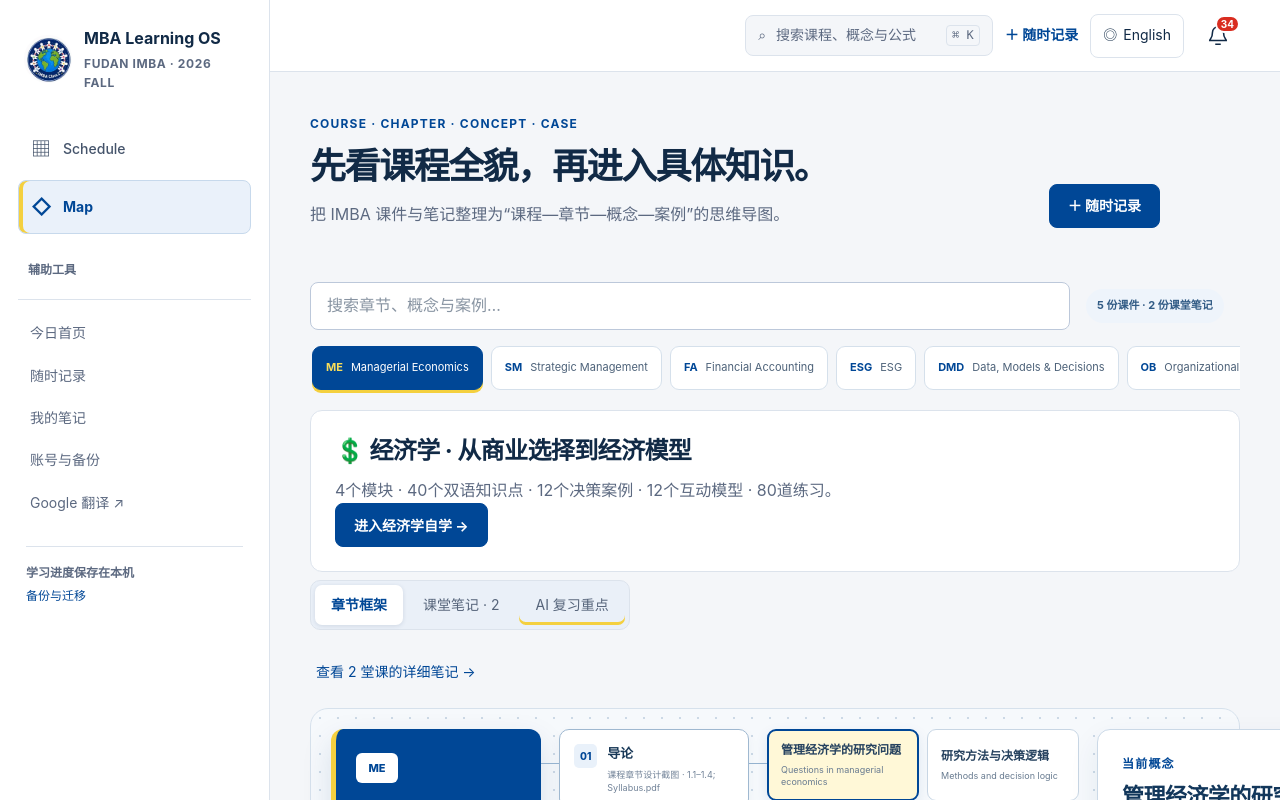
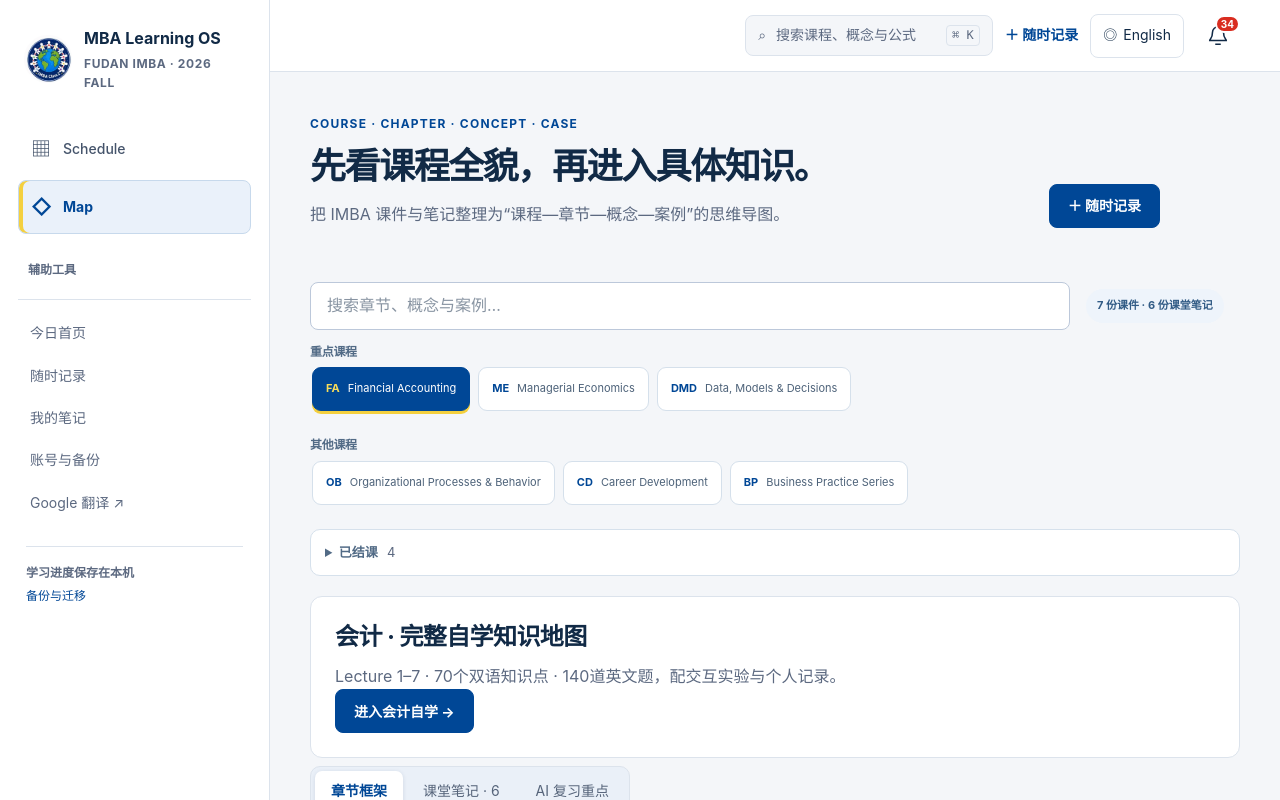
Before and after one commit to ClarafDu/MBA-Learning-OS, a Next.js app: page /map in a window 1280 px wide. Shown: the top 800 px of the page. Built offline with nearby package versions, Linux system fonts and the light colour scheme.

Commit message:
Prioritize active Map courses and group completed courses

```diff
--- a/app/compact.css
+++ b/app/compact.css
@@ -63,3 +63,10 @@
  .topic-links{gap:6px}
  .topic-links>a{padding:8px 10px;min-height:44px;font-size:12px}
 }
+.map-course-group h2{font-size:12px;color:#526b86;margin:14px 0 6px}
+.map-course-group .outline-course-tabs{margin-top:0;margin-bottom:12px}
+.map-completed-courses{margin:12px 0 20px;border:1px solid #d6e1ec;border-radius:10px;background:#fff}
+.map-completed-courses>summary{cursor:pointer;padding:12px 14px;font-size:13px;font-weight:700;color:#526b86;min-height:44px}
+.map-completed-courses>summary small{margin-left:6px;font-weight:400}
+.map-completed-courses .outline-course-tabs{padding:0 14px 12px;margin:0}
+@media(max-width:760px){.map-course-group,.map-completed-courses{display:none}}
--- a/app/components/KnowledgeMap.tsx
+++ b/app/components/KnowledgeMap.tsx
@@ -18,6 +18,11 @@ type Concept={id:string;titleZh:string;titleEn:string;summaryZh:string;summaryEn
 type Chapter={id:string;titleZh:string;titleEn:string;source:string;concepts:Concept[]};
 type CourseOutline={course:string;status:'ready'|'pending';sources:string[];chapters:Chapter[]};
 const outlines=outlineData as CourseOutline[];
+const priorityCourses=['financial-accounting','managerial-economics','data-models-decisions'];
+const completedCourses=['strategic-management','esg','chinese-modernization','business-english'];
+const focusCourses=priorityCourses.map(slug=>catalog.courses.find(item=>item.slug===slug)!);
+const otherCourses=catalog.courses.filter(item=>!priorityCourses.includes(item.slug)&&!completedCourses.includes(item.slug));
+const archivedCourses=completedCourses.map(slug=>catalog.courses.find(item=>item.slug===slug)!);
 
 export default function KnowledgeMap(){return <Suspense fallback={<p className="content">正在打开课程导图 / Loading course map…</p>}><MapQuery/></Suspense>;}
 
@@ -25,13 +30,14 @@ function MapQuery(){
  const params=useSearchParams();
  const requestedConcept=params.get('concept');
  const conceptCourse=outlines.find(item=>item.chapters.some(chapter=>chapter.concepts.some(concept=>concept.id===requestedConcept)))?.course;
- const course=catalog.courses.find(item=>item.slug===params.get('course'))?.slug||conceptCourse||catalog.courses[0].slug;
+ const course=catalog.courses.find(item=>item.slug===params.get('course'))?.slug||conceptCourse||priorityCourses[0];
  return <MindMap key={course+requestedConcept+params.get('lesson')+params.get('topic')} initialCourse={course} initialConcept={requestedConcept} initialLesson={params.get('lesson')} initialTopic={params.get('topic')}/>;
 }
 
 function MindMap({initialCourse,initialConcept,initialLesson,initialTopic}:{initialCourse:string;initialConcept:string|null;initialLesson:string|null;initialTopic:string|null}){
  const {language}=useLanguage(),en=language==='en';
  const [course,setCourse]=useState(initialCourse),[selected,setSelected]=useState(initialConcept||''),[query,setQuery]=useState('');
+ const [completedOpen,setCompletedOpen]=useState(completedCourses.includes(initialCourse));
  const [view,setView]=useState(initialLesson?'notes':'framework');
  const [lessonId,setLessonId]=useState(initialLesson||'');
  const lessons=notes.filter(item=>item.course===course).sort((a,b)=>b.date.localeCompare(a.date));
@@ -53,8 +59,8 @@ function MindMap({initialCourse,initialConcept,initialLesson,initialTopic}:{init
   ]);
  }).filter(item=>(item.title+' '+item.meta+' '+item.text).toLowerCase().includes(needle)).slice(0,10):[],[needle,en]);
 
- function chooseCourse(slug:string){setCourse(slug);setSelected('');setQuery('');setLessonId('');setView('framework');}
- function chooseResult(item:(typeof results)[number]){setView('framework');setCourse(item.course);const target=outlines.find(entry=>entry.course===item.course)!;setSelected(item.kind==='concept'?item.id:target.chapters.find(chapter=>chapter.id===item.id)?.concepts[0]?.id||'');setQuery('');}
+ function chooseCourse(slug:string){setCourse(slug);if(completedCourses.includes(slug))setCompletedOpen(true);setSelected('');setQuery('');setLessonId('');setView('framework');}
+ function chooseResult(item:(typeof results)[number]){setView('framework');setCourse(item.course);if(completedCourses.includes(item.course))setCompletedOpen(true);const target=outlines.find(entry=>entry.course===item.course)!;setSelected(item.kind==='concept'?item.id:target.chapters.find(chapter=>chapter.id===item.id)?.concepts[0]?.id||'');setQuery('');}
 
  return <div className="content outline-page">
   <header className="page-header outline-header">
@@ -67,8 +73,10 @@ function MindMap({initialCourse,initialConcept,initialLesson,initialTopic}:{init
    <span className="source-status">{outline.status==='ready'?(en?`${outline.sources.length} sources · ${lessons.length} lesson notes`:`${outline.sources.length} 份课件 · ${lessons.length} 份课堂笔记`):(en?'Source material pending':'等待上传课件')}</span>
   </div>
 
-  <label className="map-mobile-course-select">{en?'Choose course':'选择课程'}<select value={course} onChange={event=>chooseCourse(event.target.value)}>{catalog.courses.map(item=><option key={item.slug} value={item.slug}>{courseTitle(item.title)}</option>)}</select></label>
-  <nav className="outline-course-tabs" aria-label={en?'Course maps':'课程导图'}>{catalog.courses.map(item=><button key={item.slug} aria-pressed={item.slug===course} onClick={()=>chooseCourse(item.slug)}><b>{item.code}</b><span>{courseTitle(item.title)}</span></button>)}</nav>
+  <label className="map-mobile-course-select">{en?'Choose course':'选择课程'}<select value={course} onChange={event=>chooseCourse(event.target.value)}>{[[en?'Focus courses':'重点课程',focusCourses],[en?'Other courses':'其他课程',otherCourses],[en?'Completed courses':'已结课',archivedCourses]].map(([label,items])=><optgroup key={label as string} label={label as string}>{(items as typeof catalog.courses).map(item=><option key={item.slug} value={item.slug}>{courseTitle(item.title)}</option>)}</optgroup>)}</select></label>
+  <section className="map-course-group" aria-label={en?'Focus courses':'重点课程'}><h2>{en?'Focus courses':'重点课程'}</h2><nav className="outline-course-tabs" aria-label={en?'Focus course maps':'重点课程导图'}>{focusCourses.map(item=><button key={item.slug} aria-pressed={item.slug===course} onClick={()=>chooseCourse(item.slug)}><b>{item.code}</b><span>{courseTitle(item.title)}</span></button>)}</nav></section>
+  <section className="map-course-group" aria-label={en?'Other courses':'其他课程'}><h2>{en?'Other courses':'其他课程'}</h2><nav className="outline-course-tabs" aria-label={en?'Other course maps':'其他课程导图'}>{otherCourses.map(item=><button key={item.slug} aria-pressed={item.slug===course} onClick={()=>chooseCourse(item.slug)}><b>{item.code}</b><span>{courseTitle(item.title)}</span></button>)}</nav></section>
+  <details className="map-completed-courses" open={completedOpen} onToggle={event=>setCompletedOpen(event.currentTarget.open)}><summary>{en?'Completed courses':'已结课'} <small>{archivedCourses.length}</small></summary><nav className="outline-course-tabs" aria-label={en?'Completed course maps':'已结课课程导图'}>{archivedCourses.map(item=><button key={item.slug} aria-pressed={item.slug===course} onClick={()=>chooseCourse(item.slug)}><b>{item.code}</b><span>{courseTitle(item.title)}</span></button>)}</nav></details>
 
   {course==='managerial-economics'&&<section className="panel"><h2>{en?'💲 Economics · Decisions and models':'💲 经济学 · 从商业选择到经济模型'}</h2><p>{en?'4 modules · 40 bilingual concepts · 12 decision cases · 12 interactive models · 80 questions.':'4个模块 · 40个双语知识点 · 12个决策案例 · 12个互动模型 · 80道练习。'}</p><a className="button" href={economicsHref}>{en?'Open Economics':'进入经济学自学'} →</a></section>}
   {course==='financial-accounting'&&<section className="panel"><h2>{en?'Accounting · Complete learning studio':'会计 · 完整自学知识地图'}</h2><p>{en?'Lectures 1–7 · 70 bilingual concepts · 140 English questions, interactive experiments and personal notes.':'Lecture 1–7 · 70个双语知识点 · 140道英文题，配交互实验与个人记录。'}</p><a className="button" href={accountingHref}>{en?'Open Accounting':'进入会计自学'} →</a></section>}
```
Also changed, not shown: 1 other file (tests, documents, lock files or other folders).
